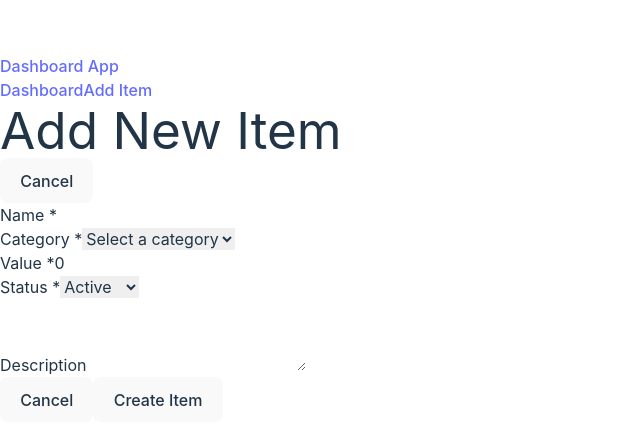
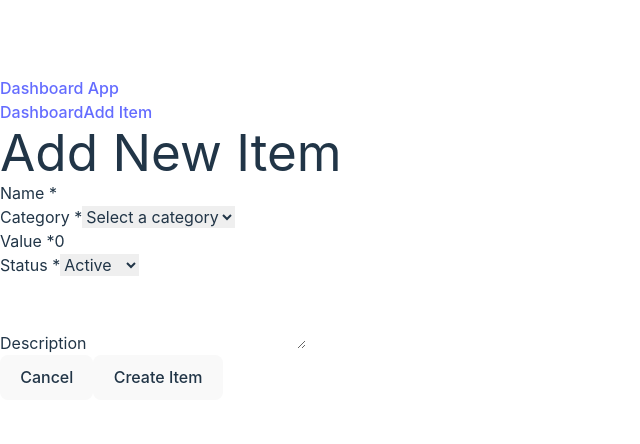
Before and after one commit to ecruzs/react-dashboard-app, a React (Vite) app: page /add in a window 1280 px wide. Shown: the part 162-606 px from the top of the page, without its empty margins (0-640 px from the left). Built offline with nearby package versions, Linux system fonts and the light colour scheme.

Commit message:
style(ui): remove top cancel button

```diff
--- a/src/features/item-form/components/AddItem.tsx
+++ b/src/features/item-form/components/AddItem.tsx
@@ -36,12 +36,6 @@
     <div className="mx-auto max-w-2xl space-y-6">
       <div className="flex items-center justify-between">
         <h1 className="text-2xl font-bold text-gray-900">Add New Item</h1>
-        <button
-          onClick={() => navigate('/dashboard')}
-          className="rounded-md bg-gray-100 px-4 py-2 text-sm font-medium text-gray-600 hover:bg-gray-200"
-        >
-          Cancel
-        </button>
       </div>
 
       <form onSubmit={handleSubmit(onSubmit)} className="rounded-lg bg-white p-6 shadow">
```
